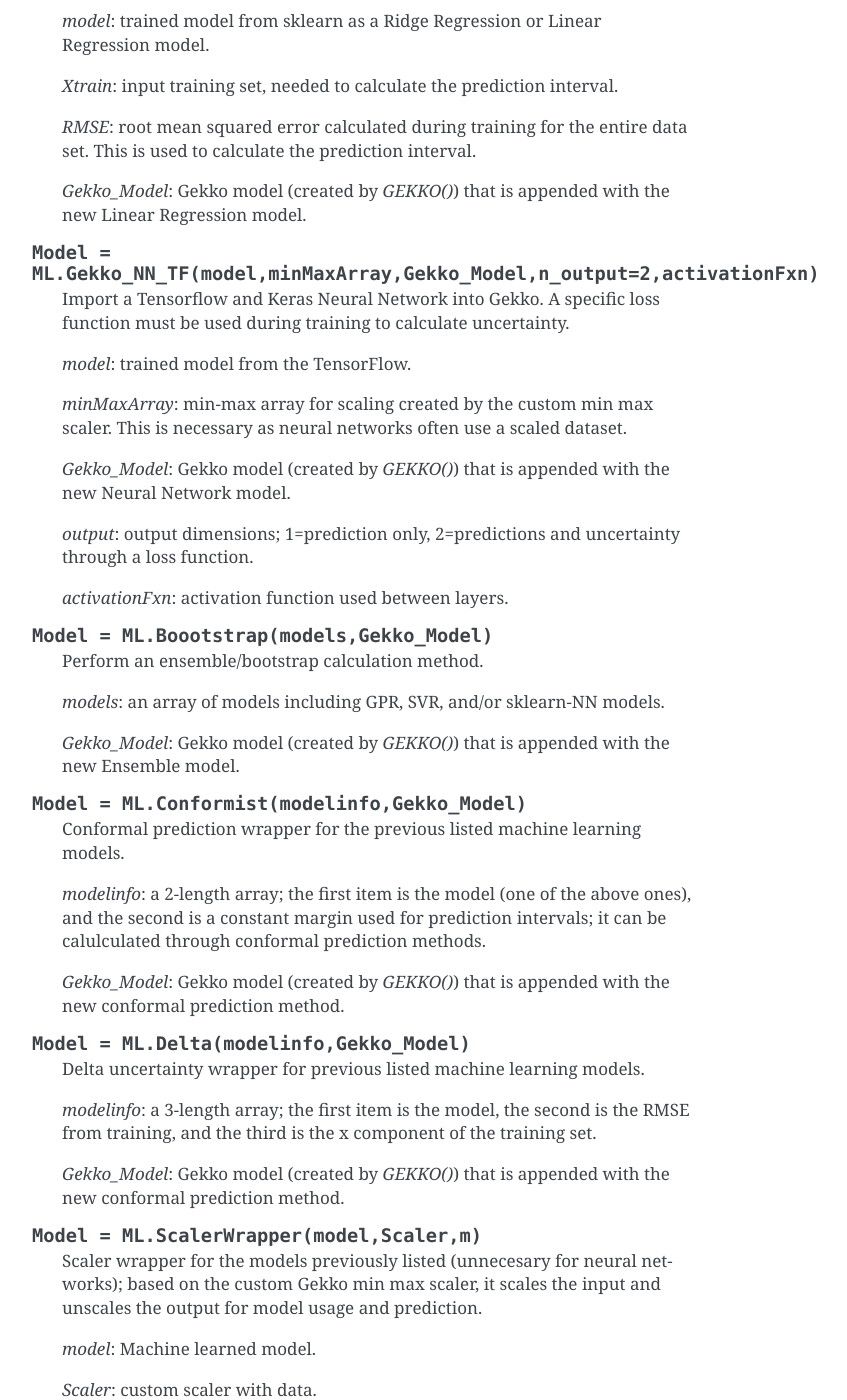
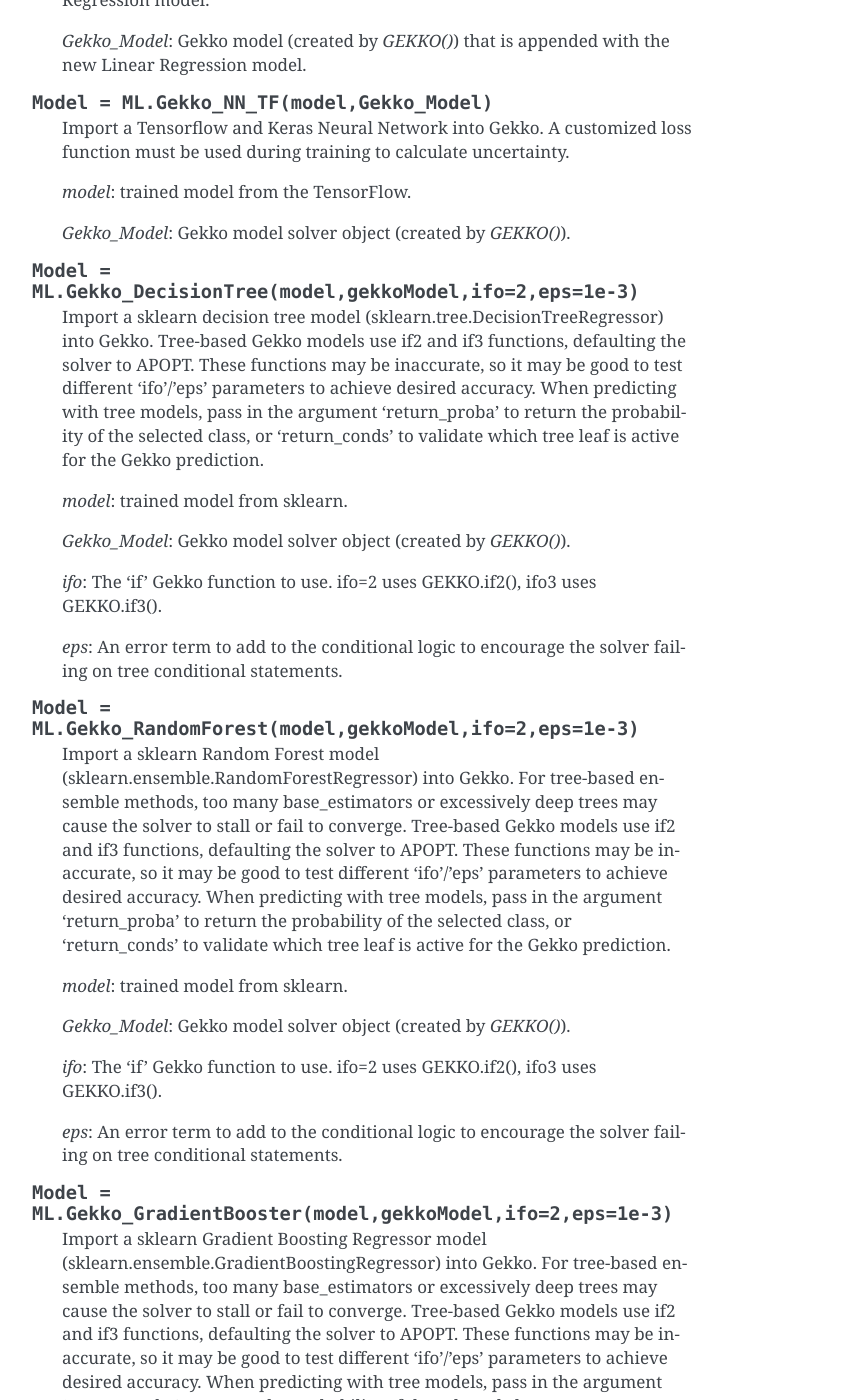
Before and after one commit to BYU-PRISM/GEKKO, a Sphinx documentation site: the page built from docs/ml.rst, in a window 1280 px wide and 1400 px high, scrolled down 1365 px. Shown: the whole window, without its empty margins (388-1235 px from the left). Built offline with Sphinx 7.4.7, drawn with Linux system fonts in a browser that asks for light colours; some of the changed text lies outside the part shown.

Commit message:
Update ml.rst
first doc update

```diff
--- a/docs/ml.rst
+++ b/docs/ml.rst
@@ -66,41 +66,87 @@
 
    `Gekko_Model`: Gekko model (created by `GEKKO()`) that is appended with the new NN model.
 
-.. py:class:: Model = ML.Gekko_LinearRegression(model,Xtrain,RMSE,Gekko_Model)
+.. py:class:: Model = ML.Gekko_LinearRegression(model,Gekko_Model)
 
    Import a trained linear regression model from sklearn.
-   This model calculates uncertainty through the delta method for
-   regression methods.
 
    `model`: trained model from sklearn as a
    Ridge Regression or Linear Regression model.
 
-   `Xtrain`: input training set, needed to calculate
-   the prediction interval.
-
-   `RMSE`: root mean squared error calculated during
-   training for the entire data set. This is used to calculate the
-   prediction interval.
-
    `Gekko_Model`: Gekko model (created by `GEKKO()`) that is appended with the new Linear Regression model.
 
-.. py:class:: Model = ML.Gekko_NN_TF(model,minMaxArray,Gekko_Model,n_output=2,activationFxn)
+.. py:class:: Model = ML.Gekko_NN_TF(model,Gekko_Model)
 
    Import a Tensorflow and Keras Neural Network into Gekko.
-   A specific loss function must be used during training to calculate
+   A customized loss function must be used during training to calculate
    uncertainty.
 
    `model`: trained model from the TensorFlow.
 
-   `minMaxArray`: min-max array for scaling created by the
-   custom min max scaler. This is necessary as neural networks often use
-   a scaled dataset.
+   `Gekko_Model`: Gekko model solver object (created by `GEKKO()`).
 
-   `Gekko_Model`: Gekko model (created by `GEKKO()`) that is appended with the new Neural Network model.
+.. py:class:: Model = ML.Gekko_DecisionTree(model,gekkoModel,ifo=2,eps=1e-3)
 
-   `output`: output dimensions; 1=prediction only, 2=predictions and uncertainty through a loss function.
+   Import a sklearn decision tree model (sklearn.tree.DecisionTreeRegressor) into Gekko. Tree-based Gekko models use if2 and if3 functions,
+   defaulting the solver to APOPT. These functions may be inaccurate, so it may be good to test different 'ifo'/'eps' parameters to achieve desired accuracy.
+   When predicting with tree models, pass in the argument 'return_proba' to return the probability of the selected class, or
+   'return_conds' to validate which tree leaf is active for the Gekko prediction.
 
-   `activationFxn`: activation function used between layers.
+   `model`: trained model from sklearn.
+
+   `Gekko_Model`: Gekko model solver object (created by `GEKKO()`).
+
+   `ifo`: The 'if' Gekko function to use. ifo=2 uses GEKKO.if2(), ifo3 uses GEKKO.if3().
+
+   `eps`: An error term to add to the conditional logic to encourage the solver failing on tree conditional statements.
+
+
+.. py:class:: Model = ML.Gekko_RandomForest(model,gekkoModel,ifo=2,eps=1e-3)
+
+   Import a sklearn Random Forest model (sklearn.ensemble.RandomForestRegressor) into Gekko. For tree-based ensemble methods, too many base_estimators or
+   excessively deep trees may cause the solver to stall or fail to converge. Tree-based Gekko models use if2 and if3 functions,
+   defaulting the solver to APOPT. These functions may be inaccurate, so it may be good to test different 'ifo'/'eps' parameters to achieve desired accuracy.
+   When predicting with tree models, pass in the argument 'return_proba' to return the probability of the selected class, or
+   'return_conds' to validate which tree leaf is active for the Gekko prediction.
+
+   `model`: trained model from sklearn.
+
+   `Gekko_Model`: Gekko model solver object (created by `GEKKO()`).
+
+   `ifo`: The 'if' Gekko function to use. ifo=2 uses GEKKO.if2(), ifo3 uses GEKKO.if3().
+
+   `eps`: An error term to add to the conditional logic to encourage the solver failing on tree conditional statements.
+
+.. py:class:: Model = ML.Gekko_GradientBooster(model,gekkoModel,ifo=2,eps=1e-3)
+
+   Import a sklearn Gradient Boosting Regressor model (sklearn.ensemble.GradientBoostingRegressor) into Gekko. For tree-based ensemble methods, too many base_estimators or
+   excessively deep trees may cause the solver to stall or fail to converge. Tree-based Gekko models use if2 and if3 functions,
+   defaulting the solver to APOPT. These functions may be inaccurate, so it may be good to test different 'ifo'/'eps' parameters to achieve desired accuracy.
+   When predicting with tree models, pass in the argument 'return_proba' to return the probability of the selected class, or
+   'return_conds' to validate which tree leaf is active for the Gekko prediction.
+
+   `model`: trained model from sklearn.
+
+   `Gekko_Model`: Gekko model solver object (created by `GEKKO()`).
+
+   `ifo`: The 'if' Gekko function to use. ifo=2 uses GEKKO.if2(), ifo3 uses GEKKO.if3().
+
+   `eps`: An error term to add to the conditional logic to encourage the solver failing on tree conditional statements.
+
+   .. py:class:: Model = ML.Gekko_LinearTree(model,gekkoModel,ifo=2,eps=1e-3)
+
+   Import a linear tree regressor model from the linear-tree package into Gekko. Tree-based Gekko models use if2 and if3 functions,
+   defaulting the solver to APOPT. These functions may be inaccurate, so it may be good to test different 'ifo'/'eps' parameters to achieve desired accuracy.
+   When predicting with tree models, pass in the argument 'return_proba' to return the probability of the selected class, or
+   'return_conds' to validate which tree leaf is active for the Gekko prediction.
+
+   `model`: trained model from sklearn.
+
+   `Gekko_Model`: Gekko model solver object (created by `GEKKO()`).
+
+   `ifo`: The 'if' Gekko function to use. ifo=2 uses GEKKO.if2(), ifo3 uses GEKKO.if3().
+
+   `eps`: An error term to add to the conditional logic to encourage the solver failing on tree conditional statements.
 
 .. py:class:: Model = ML.Boootstrap(models,Gekko_Model)
 
@@ -108,47 +154,35 @@
 
    `models`: an array of models including GPR, SVR, and/or sklearn-NN models.
 
-   `Gekko_Model`: Gekko model (created by `GEKKO()`) that is appended with the new Ensemble model.
+   `Gekko_Model`: Gekko model solver object (created by `GEKKO()`).
 
-.. py:class:: Model = ML.Conformist(modelinfo,Gekko_Model)
+.. py:class:: Model = ML.Conformist(model,Gekko_Model,u)
 
    Conformal prediction wrapper for the previous listed
    machine learning models.
 
-   `modelinfo`: a 2-length array; the first item is the model (one of
-   the above ones), and the second is a constant margin used for
-   prediction intervals; it can be calulculated through conformal
-   prediction methods.
+   `model`: trained model from sklearn.
 
-   `Gekko_Model`: Gekko model (created by `GEKKO()`) that is appended with the new conformal prediction method.
+   `Gekko_Model`: Gekko model solver object (created by `GEKKO()`).
 
-.. py:class:: Model = ML.Delta(modelinfo,Gekko_Model)
+   `u`: The uncertainty interval provided by split conformal prediction. For conformalized ensembles, a custom version of the Bootstrap() interface is needed.
 
-   Delta uncertainty wrapper for previous listed machine
-   learning models.
+.. py:class:: Model = ML.Delta(model,Gekko_Model,X,s)
 
-   `modelinfo`: a 3-length array; the first item is the model, the
-   second is the RMSE from training, and the third is the x component of
-   the training set.
+   Delta uncertainty wrapper for interfaced models. For machine learning models, a least squares model is used as surrogate for uncertainty quantification.
 
-   `Gekko_Model`: Gekko model (created by `GEKKO()`) that is appended with the new conformal prediction method.
+  `model`: trained model from sklearn.
 
-.. py:class:: Model = ML.ScalerWrapper(model,Scaler,m)
+   `Gekko_Model`: Gekko model solver object (created by `GEKKO()`).
 
-   Scaler wrapper for the models previously listed
-   (unnecesary for neural networks); based on the custom Gekko min max
-   scaler, it scales the input and unscales the output for model usage
-   and prediction.
+  `X`: The design matrix for a least squares model / surrogate model.
 
-   `model`: Machine learned model.
-
-   `Scaler`: custom scaler with data.
-
-   `Gekko_Model`: Gekko model (created by `GEKKO()`) that is appended with the new Scaler wrapper.
+  `s` The approximation of the model error, or root mean square error.
 
 .. py:classmethod:: prediction = Model.predict(xi,return_std=True):
 
-   For any model class built by the above functions, the function predict is called to generate a prediction.
+   For any model class built by the above functions, the function predict is called to generate a prediction. Some models may have multi-output (like neural networks) or additional
+   return statements.
 
    `xi`: input array. It must be the same shape as the features used to train the model.
    It can be scalar/array quantities, or it can be gekko variables as the input can be gekko variables.
@@ -159,13 +193,18 @@
    then it provides an uncertainty. Some methods may increase runtime of the process, especially
    if the training set is large for the model.
 
-.. py:class:: Scaler = ML.CustomMinMaxGekkoScaler(data,features,label)
+.. py:class:: model = Gekko_Scaled_Model(gmodel,scaler_x=None,scaler_y=None)
 
-.. container:: cell markdown
+   This interface wraps any gekko interface-model with scalers from sklearn. A scaler can be provided for the input and/or output.
+   Sklearn's MinMaxScaler and StandardScaler are currently supported.
 
-   This scaler wraps around a dataset and scales it for use of neural networks
-   or models wrapped in the scaler wrapper. It provides the same functionality as
-   the min-max scaler in `scikit-learn`, except it is performed with Gekko variables.
+   `gmodel`: a ML model (listed above) already interfaced into Gekko.
+
+   `Gekko_Model`: Gekko model solver object (created by `GEKKO()`).
+
+   `scaler_x`: sklearn scaler object for the input features.
+
+   `scaler_y`: sklearn scaler object for output features.
 
 Example problem
 ------------
@@ -472,6 +511,26 @@
          x: 0.49209592754
          Gekko Solvetime: 0.2622 s
 
+.. container:: cell code
+
+   .. code:: python
+
+      from gekko import GEKKO
+      x = m.Var(.0,lb = 0,ub=1)
+      y = Gekko_NN_TF(model,mma,m,n_output = 1).predict([x])
+      m.Obj(y)
+      m.solve(disp=False)
+      print('solution:',y.value[0])
+      print('x:',x.value[0])
+      print('Gekko Solvetime:',m.options.SOLVETIME,'s')
+
+   .. container:: output stream stdout
+
+      ::
+
+         solution: -1.1491270614
+         x: 0.49209592754
+         Gekko Solvetime: 0.2622 s
 
 Bootstrap Uncertainty Quantification
 -------------------------------
```
